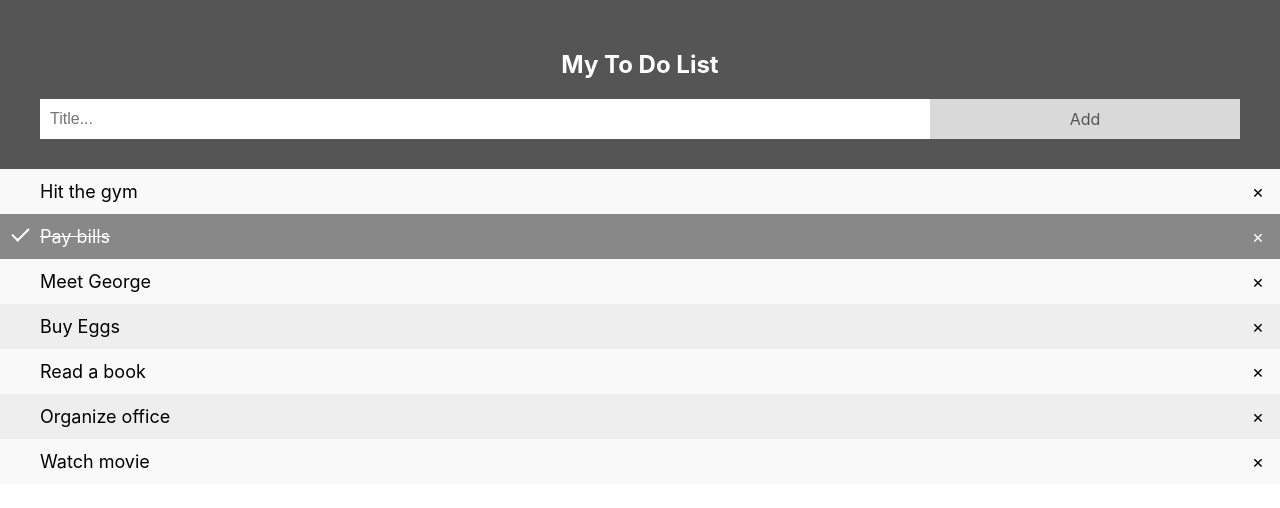
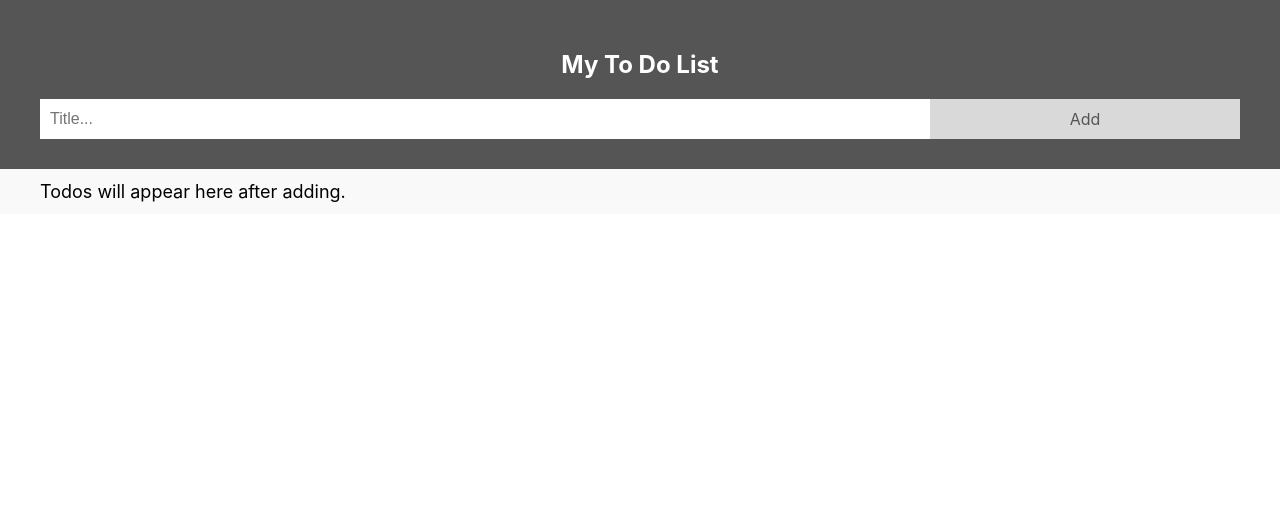
Before and after one commit to tanveerahmed1987/todo-app, a React (Create React App) app: page / in a window 1280 px wide. Shown: the top 508 px of the page. Built offline with nearby package versions, Linux system fonts and the light colour scheme.

Commit message:
Completed Add Todo Component

```diff
--- a/src/App.js
+++ b/src/App.js
@@ -6,16 +6,7 @@ import { TodoAdd } from './components/TodoAdd';
 function App() {
   console.log('App Rendering...');
 
-  const [state, setState] = useState({
-    todos: [
-      { id: 1, todo: 'Hit the gym', isCompleted: false },
-      { id: 2, todo: 'Pay bills', isCompleted: true },
-      { id: 3, todo: 'Meet George', isCompleted: false },
-      { id: 4, todo: 'Buy Eggs', isCompleted: false },
-      { id: 5, todo: 'Read a book', isCompleted: false },
-      { id: 6, todo: 'Organize office', isCompleted: false },
-      { id: 7, todo: 'Watch movie', isCompleted: false }],
-  })
+  const [state, setState] = useState({ todos: [] })
 
 
   const toggleTodoState = (id) => {
@@ -34,9 +25,20 @@ function App() {
     setState({ todos: [...state.todos] });
   }
 
+  const addTodo = (todo) => {
+    console.log('addTodo', todo);
+    let tempTodo = {
+      id: state.todos.length + 1,
+      todo: todo,
+      isCompleted: false
+    };
+    state.todos.unshift(tempTodo);
+    setState({ todos: [...state.todos] });
+  }
+
   return (
     <>
-      <TodoAdd />
+      <TodoAdd addTodo={addTodo} />
       <TodoList
         todos={state.todos}
         completeTodo={toggleTodoState}
--- a/src/components/TodoAdd/TodoAdd.js
+++ b/src/components/TodoAdd/TodoAdd.js
@@ -1,15 +1,27 @@
-import React from 'react';
+import React, { useState } from 'react';
 import './TodoAdd.css';
 
-function TodoAdd() {
+function TodoAdd({ addTodo }) {
     console.log('TodoAdd Rendering...');
+    const [todo, setTodo] = useState('');
+
+    const updateTodo = (e) => {
+        setTodo(e.target.value);
+    }
+
+    const todoAdd = () => {
+        if (todo && todo.length > 0) {
+            addTodo(todo);
+            setTodo('');
+        }
+    }
 
     return (
         <div className="header">
             <h2>My To Do List</h2>
             <div className="input-control">
-                <input type="text" placeholder="Title..." />
-                <span className="addBtn">Add</span>
+                <input type="text" placeholder="Title..." value={todo} onChange={updateTodo} />
+                <span className="addBtn" onClick={todoAdd}>Add</span>
             </div>
         </div>
     )
--- a/src/components/TodoList/TodoList.js
+++ b/src/components/TodoList/TodoList.js
@@ -5,7 +5,7 @@ import './TodoList.css';
 function Todo({ item, index, completeTodo, deleteTodo }) {
     return (
         <li className={item.isCompleted ? 'checked' : ''} key={item.id} onClick={() => { completeTodo(item.id) }}>
-            {item.todo} <span className="close" onClick={() => { deleteTodo(index) }}>{'\u00D7'}</span>
+            {index + 1} . {item.todo} <span className="close" onClick={() => { deleteTodo(index) }}>{'\u00D7'}</span>
         </li>
     );
 }
```
